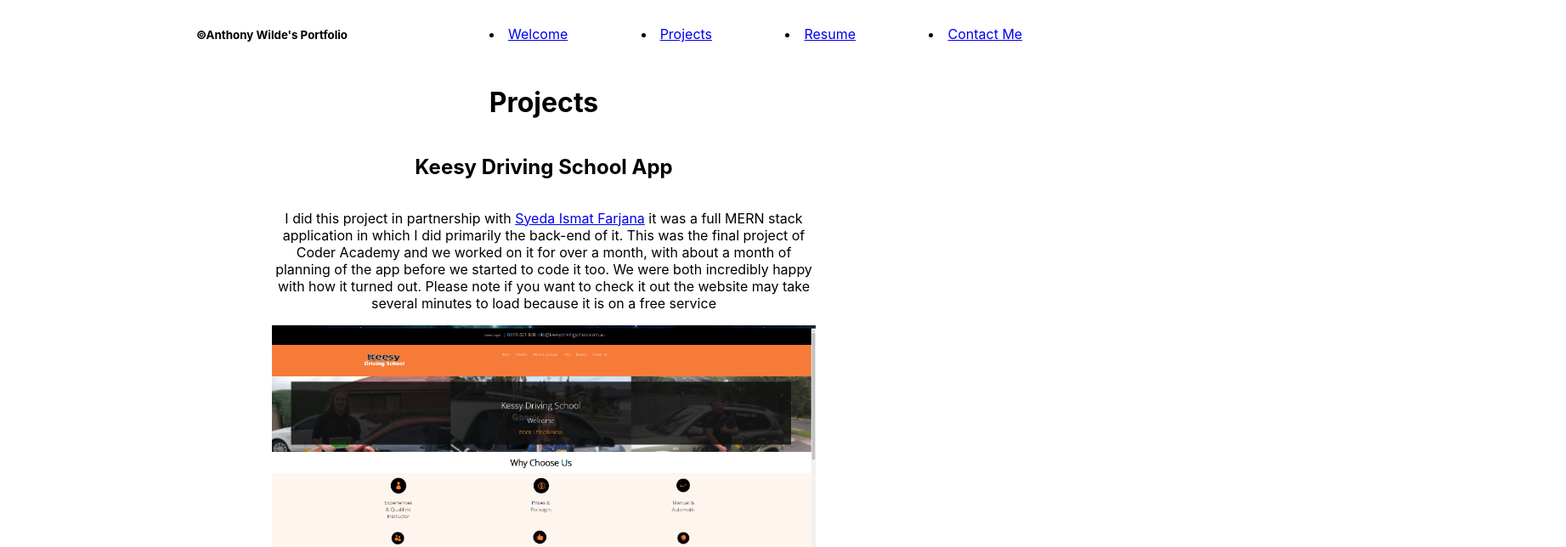
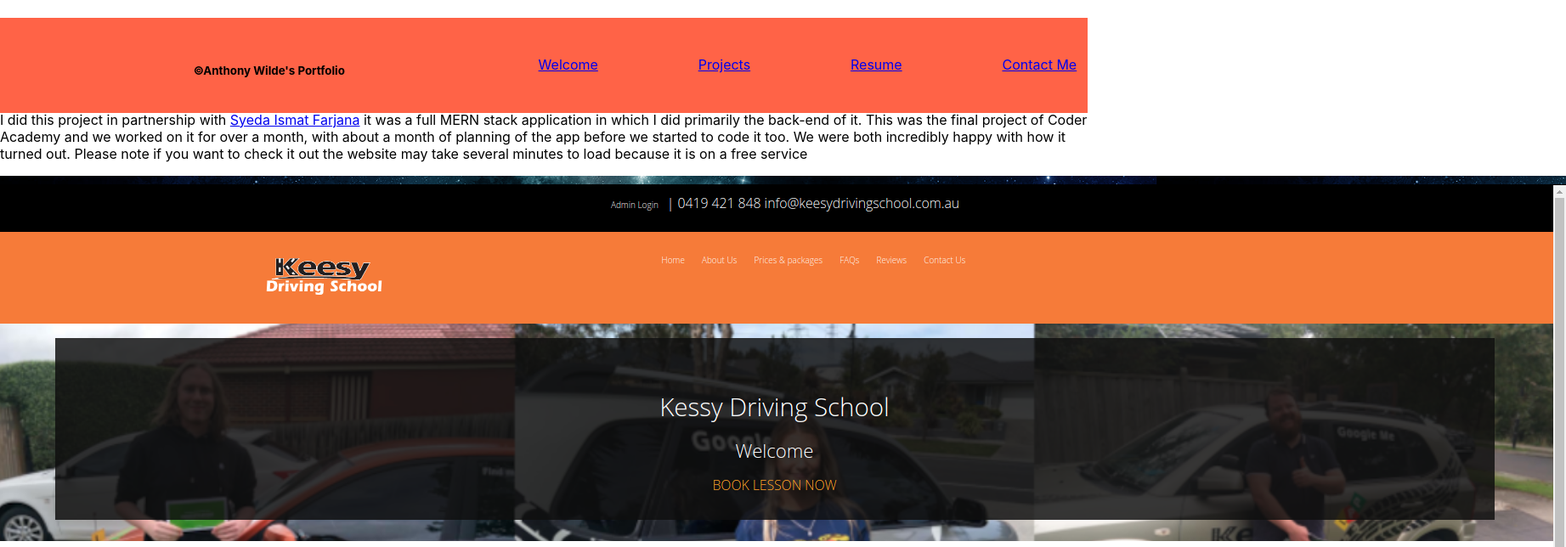
Before and after one commit to Anthonywilde1/react-portfolio, a React (Create React App) app in the folder portfolio/: page /Projects in a window 1280 px wide. Shown: the top 644 px of the page at 85% size, 1843 px wide, since content can reach past the window. Built offline with nearby package versions, Linux system fonts and the light colour scheme.

Commit message:
refactoring code for css

```diff
--- a/portfolio/src/App.css
+++ b/portfolio/src/App.css
@@ -38,109 +38,41 @@
 }
 
 body {
-  overflow-y: scroll;
-}
-/* Nav Bar */
-.header {
-  width: 100vw;
-  height: 10vh;
-  display: flex;
-  flex-wrap: wrap;
+  width: 100%;
+  height: 100%;
 }
 
-.copyright {
+.header {
+  background-color: tomato;
+  display: flex;
+  width: 100%;
+  height: 10%;
+  padding-top: 2.5%;
+  flex-direction: row;
   position: fixed;
+}
 
+.header > h4, nav {
   display: flex;
-  height: 5vh;
-  width: 50vw;
-  align-items: center;
-  text-align: center;
+  width: 50%;
   justify-content: center;
 }
 
-.nav {
-  position: fixed;
+nav {
+  padding-top: 1%;
+  justify-content: space-between;
+  align-content: center;
+  padding-right: 1%;
+}
 
-  align-items: center;
-  text-align: center;
-  display: flex;
-  height: 10vh;
-  width: 49vw;
-  justify-content: space-between;
-  padding-right: 5vw;
-  padding-left: 45vw;
+li {
+  list-style: none;
 }
 
 .Welcome {
-  padding-top: 10vh;
-  width: 100vw;
-  display: flex;
-  justify-content: center;
-  align-content: center;
-  flex-direction: column;
-  align-items: center;
-  text-align: center;
-  padding-left: 25vw;
-  padding-right: 25vw;
-}
-
-.projects {
-  padding-top: 10vh;
-  width: 50vw;
-  display: flex;
-  justify-content: center;
-  align-content: center;
-  flex-direction: column;
-  align-items: center;
-  text-align: center;
-  padding-left: 25vw;
-  padding-right: 25vw;
-}
-
-.project1 {
-  width: 50vw;
-  height: 50vh;
+  padding-top: 10%;
   display: flex;
   flex-direction: column;
-  padding-bottom: 10vh;
-  margin-bottom: 1vh;
+  width: 75%;
+  padding-left: 12.5%;
 }
-
-.project1 > img {
-  width: 50vw;
-  padding-bottom: 10vh;
-
-}
-
-.project2 {
-  margin-top: 1vh;
-  width: 50vw;
-  height: 50vh;
-  display: flex;
-  flex-direction: column;
-  padding-bottom: 10vh;
-  margin-bottom: 1vh;
-}
-
-.project2 > img {
-  width: 50vw;
-  height: 90%;
-}
-
-.project3 {
-  margin-top: 1vh;
-  width: 50vw;
-  height: 50vh;
-  display: flex;
-  flex-direction: column;
-  padding-bottom: 10vh;
-}
-
-.project3 > img {
-  width: 50vw;
-}
-
-.project3 > p {
-  padding-bottom: 5vh;
-}
--- a/portfolio/src/Nav.js
+++ b/portfolio/src/Nav.js
@@ -31,6 +31,7 @@ export default class Nav extends Component {
                             <Link to="/Contactme">Contact Me</Link>
                         </li>
                     </nav>
+                </header>
                     <Switch>
                         <Route path="/Projects">
                             <Projects />
@@ -45,7 +46,6 @@ export default class Nav extends Component {
                             <Welcome />
                         </Route>
                     </Switch>
-                </header>
             </Router>
         )
     }
```
Also changed, not shown: 1 other file (tests, documents, lock files or other folders).
